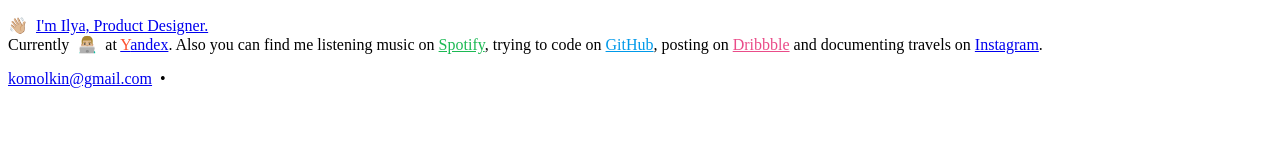
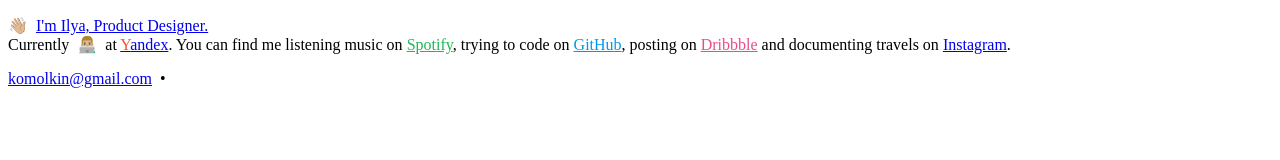
Before and after one commit to komolkin/komolkin, a Gatsby site: page / in a window 1280 px wide. Built offline with nearby package versions, Linux system fonts and the light colour scheme; Gatsby itself is replaced by a stand-in of ours.

Commit message:
Changed text

```diff
--- a/src/pages/index.js
+++ b/src/pages/index.js
@@ -5,7 +5,7 @@ const IndexPage = () => (
   <div>
     <div className="Hero">
       <div className="HeroGroup">
-        <p>👋🏼&nbsp;&nbsp;<Link to="/">I'm Ilya, Product Designer.</Link><br />Currently&nbsp;&nbsp;👨🏼‍💻&nbsp;&nbsp;at <Link to="https://yandex.ru"><span style={{color: '#fd512f',}}>Y</span>andex</Link>. Also you can find me listening music on <Link to="https://open.spotify.com/user/komolkin-us" style={{color: '#1cb954',}}>Spotify</Link>, trying to code on <Link to="https://github.com/komolkin" style={{color: '#0099e9',}}>GitHub</Link>, posting on <Link to="https://dribbble.com/komolkin" style={{color: '#ea4c89',}}>Dribbble</Link> and documenting travels on <Link to="https://www.instagram.com/komolkin/" className="Instagram">Instagram</Link>.</p>
+        <p>👋🏼&nbsp;&nbsp;<Link to="/">I'm Ilya, Product Designer.</Link><br />Currently&nbsp;&nbsp;👨🏼‍💻&nbsp;&nbsp;at <Link to="https://yandex.ru"><span style={{color: '#fd512f',}}>Y</span>andex</Link>. You can find me listening music on <Link to="https://open.spotify.com/user/komolkin-us" style={{color: '#1cb954',}}>Spotify</Link>, trying to code on <Link to="https://github.com/komolkin" style={{color: '#0099e9',}}>GitHub</Link>, posting on <Link to="https://dribbble.com/komolkin" style={{color: '#ea4c89',}}>Dribbble</Link> and documenting travels on <Link to="https://www.instagram.com/komolkin/" className="Instagram">Instagram</Link>.</p>
         <p><Link to="mailto:komolkin@gmail.com">komolkin@gmail.com</Link>&nbsp;&nbsp;<span className="Status Flicker">•</span></p>
       </div>
     </div>
```
